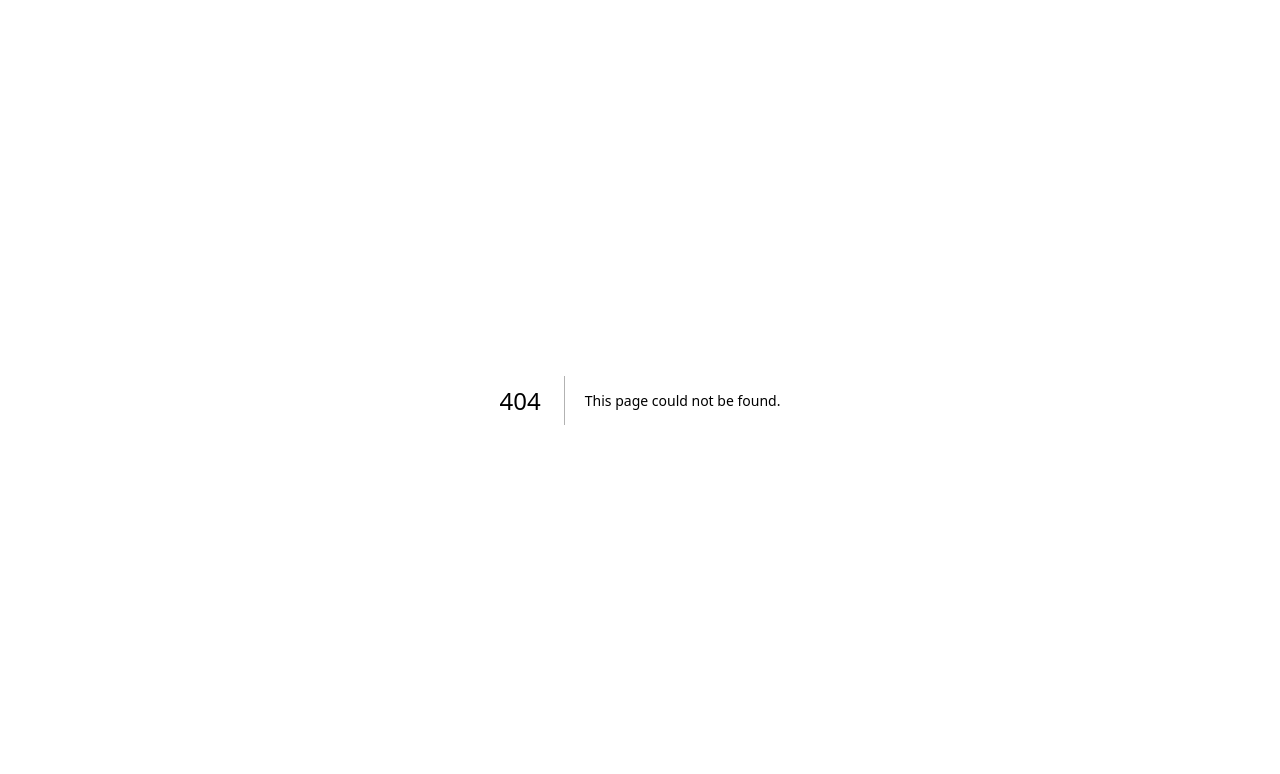
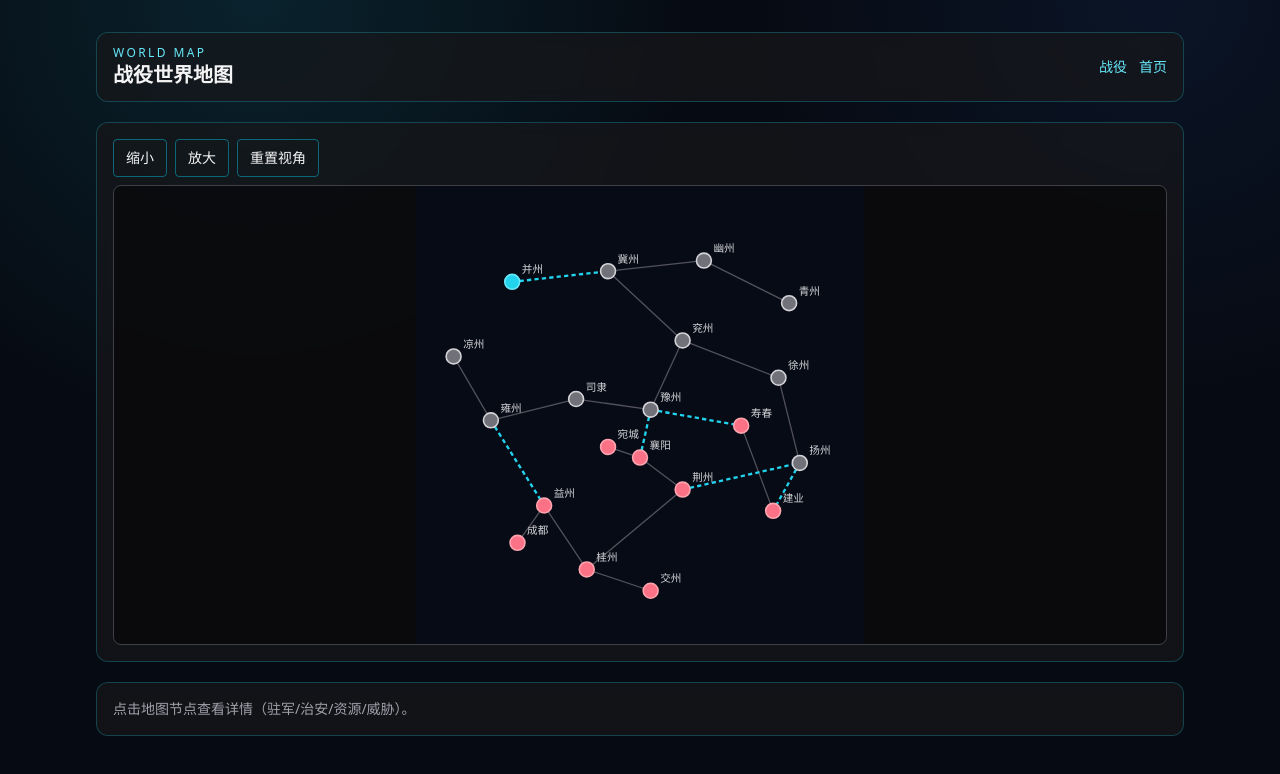
Before and after one commit to Sinon4869/sinon_warring_states_game, a Next.js app: page /map in a window 1280 px wide. Before the commit this address had no page. Shown: the top 774 px of the page. Built offline with nearby package versions, Linux system fonts and the light colour scheme.

Commit message:
feat(map): implement campaign world map MVP with pan/zoom and region detail drawer

```diff
--- a/app/campaign/page.tsx
+++ b/app/campaign/page.tsx
@@ -216,6 +216,7 @@ export default function CampaignPage() {
         </div>
         <div className="flex shrink-0 gap-3 text-sm">
           <Link href="/battle?from=campaign" className="text-cyan-300 hover:underline">发起战役</Link>
+          <Link href="/map" className="text-cyan-300 hover:underline">世界地图</Link>
           <Link href="/" className="text-cyan-300 hover:underline">首页</Link>
         </div>
       </header>
--- /dev/null
+++ b/app/map/page.tsx
@@ -0,0 +1,114 @@
+'use client';
+
+import Link from 'next/link';
+import { useMemo, useState } from 'react';
+
+import { EDGES, REGIONS, frontierEdges, resolveOwnership, type Region } from '@/lib/game/map';
+import { unpackSave } from '@/lib/game/save';
+
+function ownerClass(owner: 'player' | 'enemy' | 'neutral') {
+  if (owner === 'player') return 'fill-cyan-400 stroke-cyan-300';
+  if (owner === 'enemy') return 'fill-rose-400 stroke-rose-300';
+  return 'fill-zinc-500 stroke-zinc-300';
+}
+
+export default function MapPage() {
+  const [selected, setSelected] = useState<Region | null>(null);
+  const [scale, setScale] = useState(1);
+  const [offset, setOffset] = useState({ x: 0, y: 0 });
+  const [dragging, setDragging] = useState(false);
+  const [last, setLast] = useState({ x: 0, y: 0 });
+
+  const owners = useMemo(() => {
+    if (typeof window === 'undefined') return resolveOwnership();
+    const raw = window.localStorage.getItem('sws-campaign-save:auto');
+    const state = raw ? unpackSave(raw) : null;
+    return resolveOwnership(state ?? undefined);
+  }, []);
+
+  const front = useMemo(() => frontierEdges(owners), [owners]);
+
+  return (
+    <main className="app-shell text-zinc-100">
+      <header className="panel flex items-center justify-between px-4 py-3">
+        <div>
+          <p className="text-xs tracking-[0.2em] text-cyan-300">WORLD MAP</p>
+          <h1 className="panel-title">战役世界地图</h1>
+        </div>
+        <div className="flex gap-3 text-sm">
+          <Link href="/campaign" className="text-cyan-300 hover:underline">战役</Link>
+          <Link href="/" className="text-cyan-300 hover:underline">首页</Link>
+        </div>
+      </header>
+
+      <section className="panel p-4">
+        <div className="mb-2 flex flex-wrap gap-2 text-xs">
+          <button className="chip-btn" onClick={() => setScale((s) => Math.max(0.6, Number((s - 0.1).toFixed(2))))}>缩小</button>
+          <button className="chip-btn" onClick={() => setScale((s) => Math.min(2.2, Number((s + 0.1).toFixed(2))))}>放大</button>
+          <button className="chip-btn" onClick={() => { setScale(1); setOffset({ x: 0, y: 0 }); }}>重置视角</button>
+        </div>
+
+        <div
+          className="relative h-[460px] overflow-hidden rounded-lg border border-zinc-700 bg-zinc-950/80"
+          onPointerDown={(e) => { setDragging(true); setLast({ x: e.clientX, y: e.clientY }); }}
+          onPointerMove={(e) => {
+            if (!dragging) return;
+            const dx = e.clientX - last.x;
+            const dy = e.clientY - last.y;
+            setOffset((o) => ({ x: o.x + dx, y: o.y + dy }));
+            setLast({ x: e.clientX, y: e.clientY });
+          }}
+          onPointerUp={() => setDragging(false)}
+          onPointerLeave={() => setDragging(false)}
+        >
+          <svg viewBox="0 0 420 430" className="h-full w-full" style={{ transform: `translate(${offset.x}px, ${offset.y}px) scale(${scale})`, transformOrigin: 'center center' }}>
+            <rect x="0" y="0" width="420" height="430" fill="rgba(8,12,24,0.85)" />
+
+            {EDGES.map((edge) => {
+              const a = REGIONS.find((r) => r.id === edge.from);
+              const b = REGIONS.find((r) => r.id === edge.to);
+              if (!a || !b) return null;
+              const isFront = front.some((f) => f.from === edge.from && f.to === edge.to);
+              return (
+                <line
+                  key={`${edge.from}-${edge.to}`}
+                  x1={a.x}
+                  y1={a.y}
+                  x2={b.x}
+                  y2={b.y}
+                  stroke={isFront ? '#22d3ee' : '#52525b'}
+                  strokeWidth={isFront ? 2.2 : 1.2}
+                  strokeDasharray={isFront ? '4 3' : '0'}
+                />
+              );
+            })}
+
+            {REGIONS.map((r) => (
+              <g key={r.id} onClick={() => setSelected(r)} style={{ cursor: 'pointer' }}>
+                <circle cx={r.x} cy={r.y} r={selected?.id === r.id ? 9 : 7} className={ownerClass(owners[r.id])} strokeWidth={selected?.id === r.id ? 2.5 : 1.5} />
+                <text x={r.x + 9} y={r.y - 8} fontSize="10" fill="#d4d4d8">{r.name}</text>
+              </g>
+            ))}
+          </svg>
+        </div>
+      </section>
+
+      <section className="panel p-4">
+        {!selected ? (
+          <p className="text-sm text-zinc-400">点击地图节点查看详情（驻军/治安/资源/威胁）。</p>
+        ) : (
+          <div className="space-y-1 text-sm">
+            <p className="font-semibold text-cyan-300">{selected.name} · {selected.id.toUpperCase()}</p>
+            <p>占领：{owners[selected.id] === 'player' ? '我方' : owners[selected.id] === 'enemy' ? '敌方' : '中立'}</p>
+            <p>地形：{selected.terrain === 'plain' ? '平原' : selected.terrain === 'mountain' ? '山地' : '水域'}</p>
+            <p>标签：{selected.tag === 'capital' ? '主城' : selected.tag === 'fort' ? '要塞' : selected.tag === 'granary' ? '粮仓' : '普通郡'}</p>
+            <p>驻军：{selected.terrain === 'mountain' ? 140 : selected.terrain === 'river' ? 110 : 95}</p>
+            <p>治安：{owners[selected.id] === 'player' ? 76 : owners[selected.id] === 'enemy' ? 58 : 63}</p>
+            <p>资源：{selected.tag === 'granary' ? '粮草高产' : selected.tag === 'capital' ? '税收中枢' : '常规产出'}</p>
+            <p>威胁：{owners[selected.id] === 'enemy' ? '高' : owners[selected.id] === 'neutral' ? '中' : '低'}</p>
+          </div>
+        )}
+      </section>
+    </main>
+  );
+}
--- a/app/page.tsx
+++ b/app/page.tsx
@@ -20,6 +20,9 @@ export default function HomePage() {
             </Button>
             <Button asChild variant="outline" size="lg">
               <Link href="/battle">实时对战</Link>
+            </Button>
+            <Button asChild variant="outline" size="lg">
+              <Link href="/map">世界地图</Link>
             </Button>
             <Button asChild variant="outline" size="lg">
               <Link href="/balance">数值面板</Link>
--- /dev/null
+++ b/lib/game/map.ts
@@ -0,0 +1,70 @@
+import type { CampaignState } from '@/lib/game/types';
+
+export type RegionOwner = 'player' | 'enemy' | 'neutral';
+
+export type Region = {
+  id: string;
+  name: string;
+  x: number;
+  y: number;
+  terrain: 'plain' | 'mountain' | 'river';
+  tag?: 'capital' | 'fort' | 'granary';
+};
+
+export type Edge = { from: string; to: string };
+
+export const REGIONS: Region[] = [
+  { id: 'r1', name: '并州', x: 90, y: 90, terrain: 'mountain', tag: 'fort' },
+  { id: 'r2', name: '冀州', x: 180, y: 80, terrain: 'plain' },
+  { id: 'r3', name: '幽州', x: 270, y: 70, terrain: 'plain', tag: 'fort' },
+  { id: 'r4', name: '青州', x: 350, y: 110, terrain: 'river' },
+  { id: 'r5', name: '兖州', x: 250, y: 145, terrain: 'plain' },
+  { id: 'r6', name: '豫州', x: 220, y: 210, terrain: 'plain', tag: 'granary' },
+  { id: 'r7', name: '司隶', x: 150, y: 200, terrain: 'mountain', tag: 'capital' },
+  { id: 'r8', name: '雍州', x: 70, y: 220, terrain: 'mountain', tag: 'fort' },
+  { id: 'r9', name: '凉州', x: 35, y: 160, terrain: 'mountain' },
+  { id: 'r10', name: '徐州', x: 340, y: 180, terrain: 'river' },
+  { id: 'r11', name: '扬州', x: 360, y: 260, terrain: 'river', tag: 'granary' },
+  { id: 'r12', name: '荆州', x: 250, y: 285, terrain: 'plain' },
+  { id: 'r13', name: '益州', x: 120, y: 300, terrain: 'mountain', tag: 'fort' },
+  { id: 'r14', name: '交州', x: 220, y: 380, terrain: 'river' },
+  { id: 'r15', name: '桂州', x: 160, y: 360, terrain: 'plain' },
+  { id: 'r16', name: '襄阳', x: 210, y: 255, terrain: 'plain' },
+  { id: 'r17', name: '宛城', x: 180, y: 245, terrain: 'plain', tag: 'fort' },
+  { id: 'r18', name: '寿春', x: 305, y: 225, terrain: 'river' },
+  { id: 'r19', name: '建业', x: 335, y: 305, terrain: 'river', tag: 'capital' },
+  { id: 'r20', name: '成都', x: 95, y: 335, terrain: 'mountain', tag: 'capital' }
+];
+
+export const EDGES: Edge[] = [
+  { from: 'r1', to: 'r2' }, { from: 'r2', to: 'r3' }, { from: 'r3', to: 'r4' },
+  { from: 'r2', to: 'r5' }, { from: 'r5', to: 'r6' }, { from: 'r6', to: 'r7' },
+  { from: 'r7', to: 'r8' }, { from: 'r8', to: 'r9' }, { from: 'r5', to: 'r10' },
+  { from: 'r10', to: 'r11' }, { from: 'r11', to: 'r19' }, { from: 'r6', to: 'r16' },
+  { from: 'r16', to: 'r17' }, { from: 'r16', to: 'r12' }, { from: 'r12', to: 'r15' },
+  { from: 'r15', to: 'r14' }, { from: 'r13', to: 'r15' }, { from: 'r13', to: 'r20' },
+  { from: 'r6', to: 'r18' }, { from: 'r18', to: 'r19' }, { from: 'r12', to: 'r11' },
+  { from: 'r8', to: 'r13' }
+];
+
+const ORDER = REGIONS.map((r) => r.id);
+
+export function resolveOwnership(campaign?: Pick<CampaignState, 'land' | 'enemyLand'>) {
+  const playerCount = Math.max(1, Math.min(10, campaign?.land ?? 1));
+  const enemyCount = Math.max(0, Math.min(10, campaign?.enemyLand ?? 9));
+  const owners: Record<string, RegionOwner> = {};
+  ORDER.forEach((id) => {
+    owners[id] = 'neutral';
+  });
+  ORDER.slice(0, playerCount).forEach((id) => {
+    owners[id] = 'player';
+  });
+  ORDER.slice(ORDER.length - enemyCount).forEach((id) => {
+    owners[id] = owners[id] === 'player' ? 'player' : 'enemy';
+  });
+  return owners;
+}
+
+export function frontierEdges(owners: Record<string, RegionOwner>) {
+  return EDGES.filter((e) => owners[e.from] !== owners[e.to]);
+}
```
